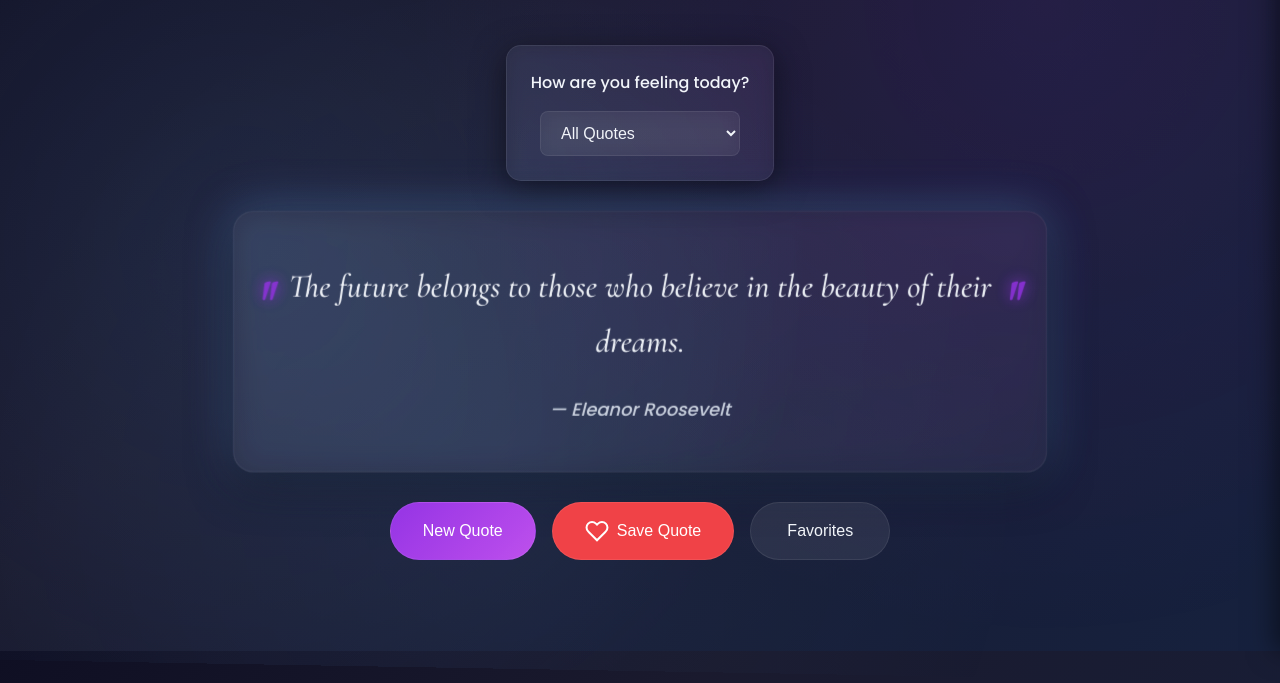
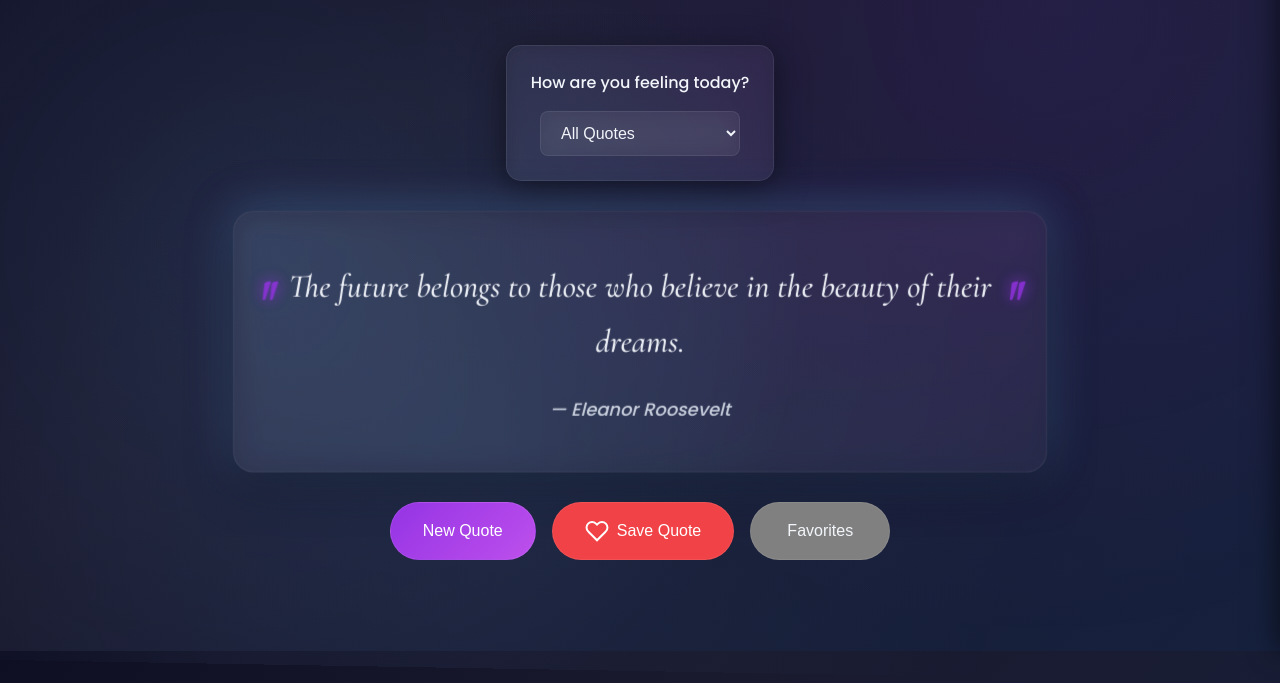
Before and after one commit to preethika124/WisdomWell, a plain HTML site: page index.html in a window 1280 px wide. Shown: the part 149-832 px from the top of the page. Drawn offline with nearby package versions, Linux system fonts and the light colour scheme.

Commit message:
changed favourites colour

```diff
--- a/style.css
+++ b/style.css
@@ -27,7 +27,7 @@
   --border-color: rgba(255, 255, 255, 0.08);
   --shadow: rgba(0, 0, 0, 0.5);
   --btn-primary: linear-gradient(135deg, #7c3aed 0%, #a855f7 100%);
-  --btn-secondary: rgba(255, 255, 255, 0.08);
+  --btn-secondary: grey;
   --btn-save: #f43f5e;
   --btn-save-active: #e11d48;
   --particle-color: rgba(124, 58, 237, 0.3);
```
